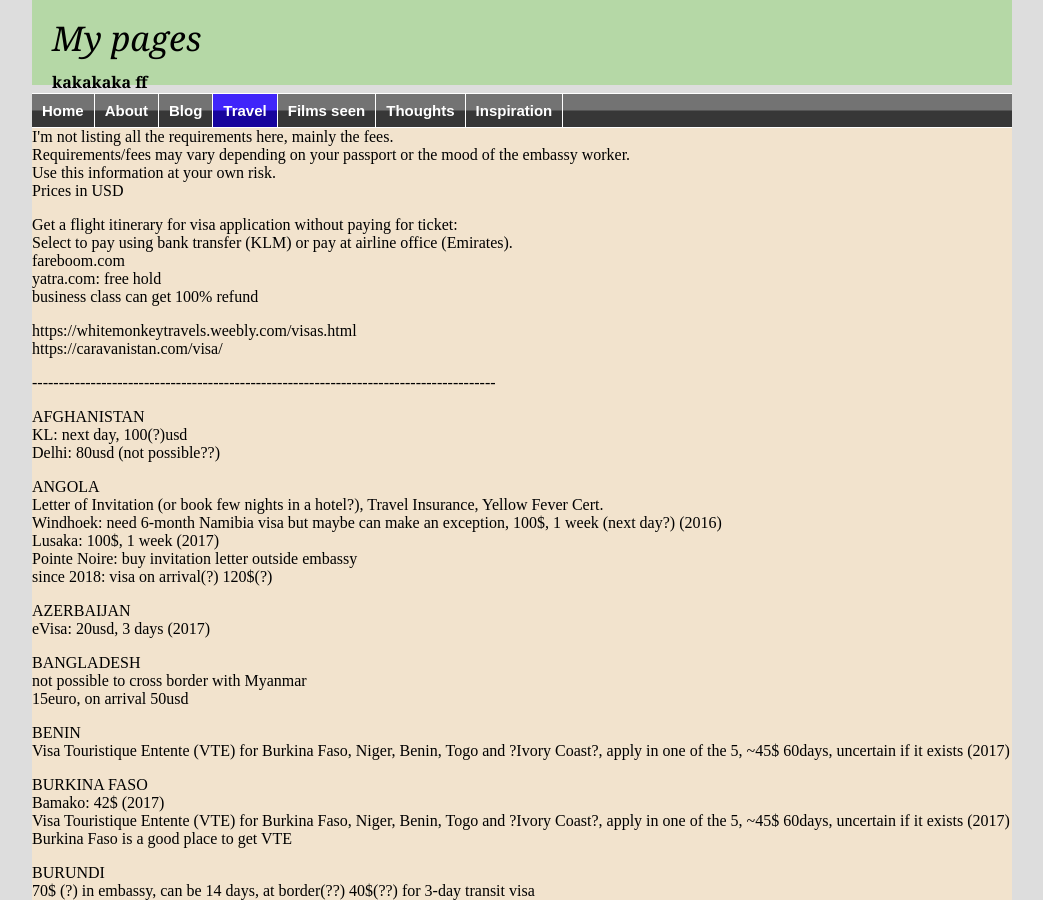
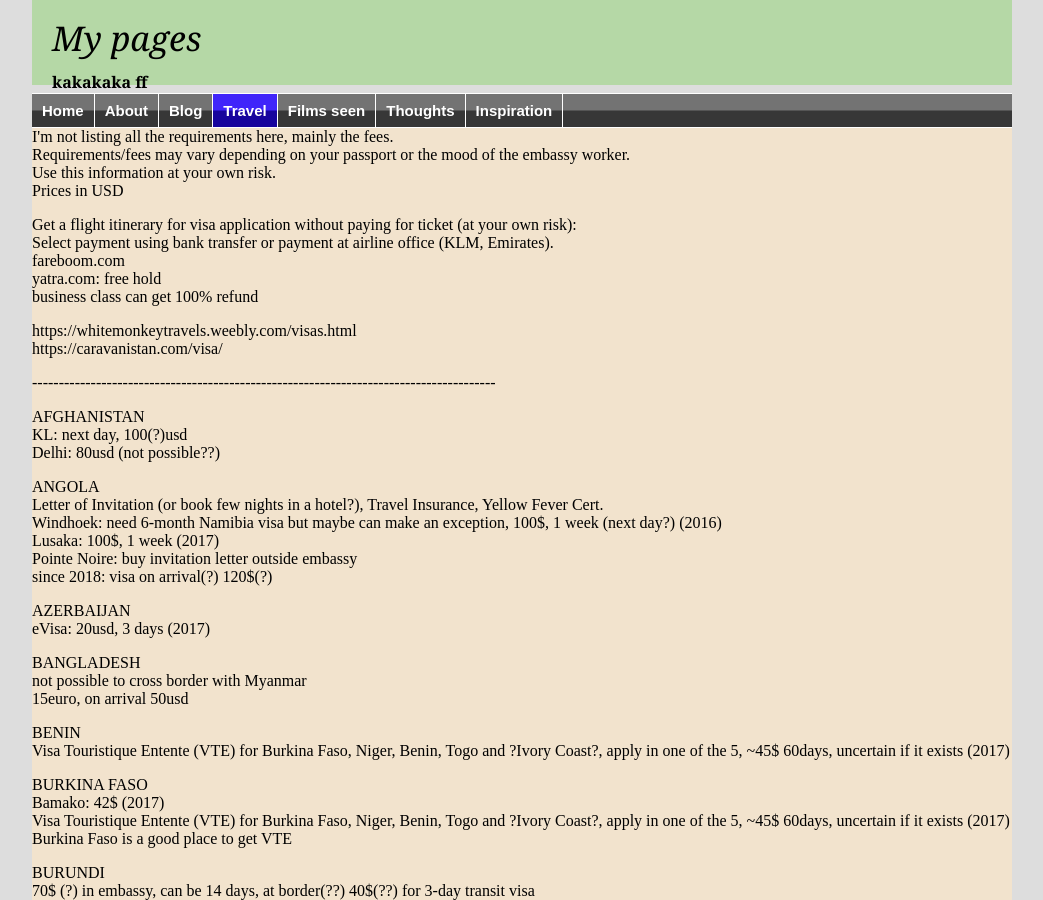
Before and after one commit to witba/witba.github.io, a Jekyll site: the page built from travel/visas.html, in a window 1280 px wide and 900 px high. Shown: the whole window, without its empty margins (118-1161 px from the left). Built offline with Jekyll 4.4.1, drawn with Linux system fonts in a browser that asks for light colours.

Commit message:
Update visas.html

```diff
--- a/travel/visas.html
+++ b/travel/visas.html
@@ -6,7 +6,7 @@
 <div class="travel">
 
 <p>I'm not listing all the requirements here, mainly the fees.<br />Requirements/fees may vary depending on your passport or the mood of the embassy worker.<br />Use this information at your own risk.<br />Prices in USD</p>
-<p>Get a flight itinerary for visa application without paying for ticket: <br />Select to pay using bank transfer (KLM) or pay at airline office (Emirates). <br />fareboom.com<br />yatra.com: free hold<br />business class can get 100% refund</p>
+<p>Get a flight itinerary for visa application without paying for ticket (at your own risk): <br />Select payment using bank transfer or payment at airline office (KLM, Emirates). <br />fareboom.com<br />yatra.com: free hold<br />business class can get 100% refund</p>
 <p>https://whitemonkeytravels.weebly.com/visas.html<br />https://caravanistan.com/visa/</p>
 <p>---------------------------------------------------------------------------------------</p>
 <p>AFGHANISTAN<br />KL: next day, 100(?)usd<br />Delhi: 80usd (not possible??)</p>
```
